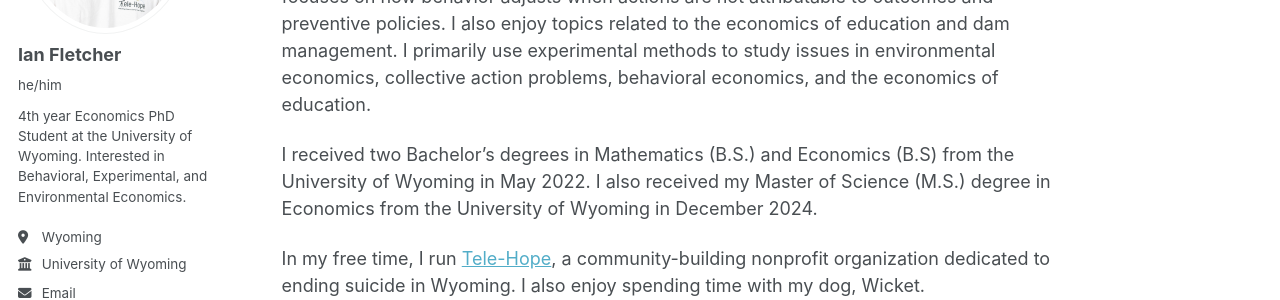
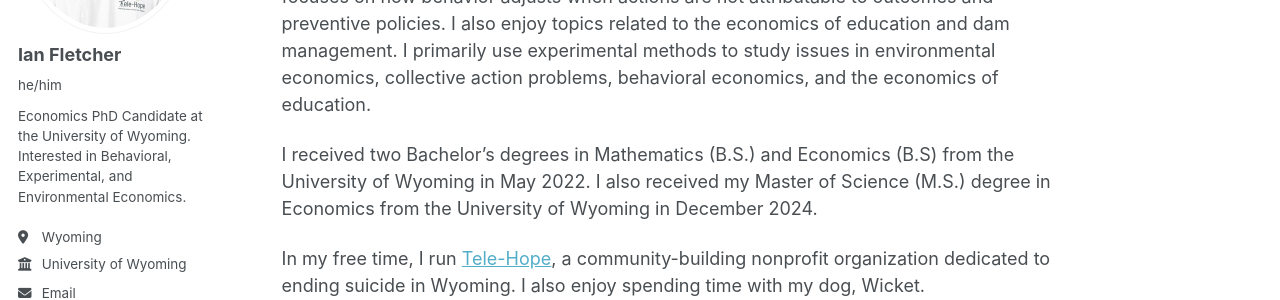
Before and after one commit to fletcherian/fletcherian.github.io, a Jekyll site: the page built from _pages/about.md, in a window 1280 px wide. Shown: the part 281-581 px from the top of the page. Built offline with Jekyll 4.4.1, drawn with Linux system fonts in a browser that asks for light colours; some web fonts are replaced; a script that is not in the unit is left out.

Commit message:
Update _config.yml

```diff
--- a/_config.yml
+++ b/_config.yml
@@ -26,7 +26,7 @@ author:
   avatar           : "Fletcher_Headshot.jpg"
   name             : "Ian Fletcher"
   pronouns         : "he/him"
-  bio              : "4th year Economics PhD Student at the University of Wyoming. Interested in Behavioral, Experimental, and Environmental Economics."
+  bio              : "Economics PhD Candidate at the University of Wyoming. Interested in Behavioral, Experimental, and Environmental Economics."
   location         : "Wyoming"
   employer         : "University of Wyoming"
   uri              :
```
